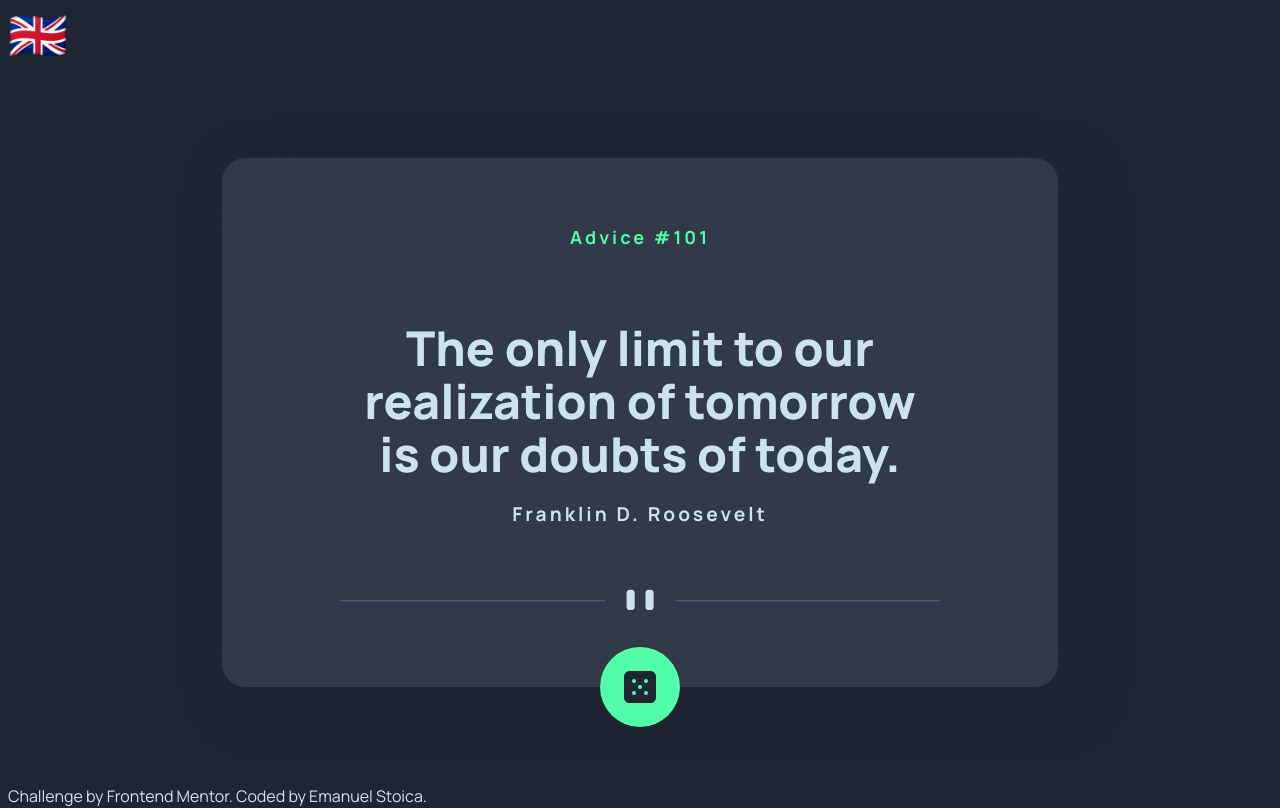
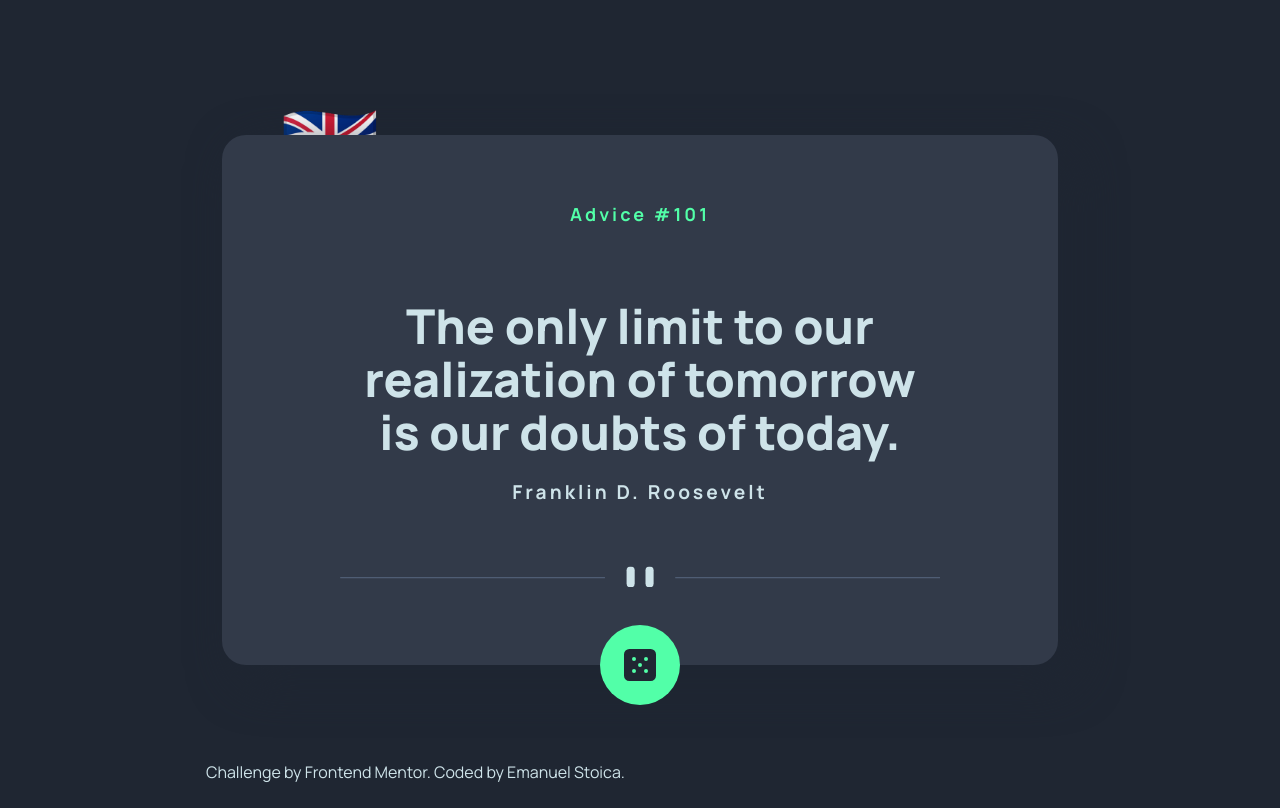
Before and after one commit to emstoica/advice-generator-app, a website built with Vite: page index.html in a window 1280 px wide. Built offline with nearby package versions, Linux system fonts and the light colour scheme.

Commit message:
Save changes

```diff
--- a/index.html
+++ b/index.html
@@ -16,11 +16,11 @@
 
 </head>
 <body>
-
-  <div>
+  <main>
+    <div class="container">
+      <div class="langButton-container">
         <button id="langButton">🇬🇧</button>
       </div>
-  <main>
       <div class="advice-card">
         <div class="advice-id"><p text-data="advice">ADVICE #101</p></div>
         <div id="quoteBox">
@@ -30,13 +30,15 @@
         <div class="divider"><img src="src/assets/pattern-divider-desktop.svg" alt=""></div>
         <div id="getQuoteBtn"><img class="dice" src="src/assets/icon-dice.svg" alt=""></div>
       </div>
-
-  </main>
+    </div>
 
     <div class="attribution">
       Challenge by <a href="https://www.frontendmentor.io?ref=challenge" target="_blank">Frontend Mentor</a>.
       Coded by <a href="https://emanuelstoica.com/">Emanuel Stoica</a>.
     </div>
+
+  </main>
+
   <script type="module" src="/src/main.js"></script>
 </body>
 </html>
--- a/src/main.js
+++ b/src/main.js
@@ -39,12 +39,6 @@ function updateTexts() {
     const key = element.getAttribute("text-data");
     element.textContent = translations[lang][key];
   });
-
-  // Optional: update the toggle button label if needed
-  const toggleButton = document.getElementById("toggle-lang");
-  if (toggleButton && translations[lang].button) {
-    toggleButton.textContent = translations[lang].button;
-  }
 
   // Update flag display
   document.getElementById("langButton").innerText = flags[currentLangIndex];
--- a/src/style.css
+++ b/src/style.css
@@ -94,7 +94,7 @@ textarea:not([rows]) {
 body {
   background-color: var(--clr-neutral-blue-950);
   color: var(--clr-blue-200);
-
+  margin: 0;
   font-family: 'Manrope', sans-serif;
 }
 
@@ -106,17 +106,20 @@ p {
 
 /* LAYOUT */
 
-body {
+
+main {
   display: flex;
   flex-direction: column;
-  justify-content: space-between;
+  justify-content: center;
+  min-height: 100vh;
 
-
+  max-inline-size: 900px;
+  margin-left: auto;
+  margin-right: auto;
 }
 
-main {
-  margin-inline: auto;
-  max-inline-size: 900px;
+.container {
+  position: relative;
 }
 
 .advice-card {
@@ -126,6 +129,7 @@ main {
   align-items: center;
 
   position: relative;
+  z-index: 2;
 }
 
 .divider {
@@ -145,7 +149,13 @@ main {
   bottom: -2.5em;
 }
 
+.attribution {
+  position: fixed;
+  bottom: 0;
+}
+
 /* CARD */
+
 
 .advice-card {
   background-color: var(--clr-neutral-blue-900);
@@ -195,44 +205,6 @@ main {
   }
 }
 
-/* #getQuoteBtn {
-  background-color: var(--clr-green-300);
-  border-radius: 100%;
-  height: 5em;
-  width: auto;
-  aspect-ratio: 1/1;
-
-  img {
-    height: 40%;
-    width: auto;
-    display: block;
-  }
-
-}
-
-#getQuoteBtn:active {
-  animation: spin 800ms linear infinite;
-
-}
-
-@media (width >660px) {
-  #getQuoteBtn:hover {
-    box-shadow: 0 0 16px var(--clr-green-300);
-  }
-}
-
-@keyframes spin {
-  from {
-     transform: rotate(0deg) scale(1);
-     box-shadow: 0 0 16px var(--clr-green-300);
-    }
-  to {
-    transform: rotate(360deg) scale(1.2);
-    box-shadow: 0 0 48px var(--clr-green-300);
-
-  }
-} */
-
 #getQuoteBtn {
   background-color: var(--clr-green-300);
   border-radius: 100%;
@@ -271,16 +243,13 @@ main {
   -ms-user-select: none;
 }
 
-/* Box shadow on hover */
 #getQuoteBtn:hover {
   box-shadow: 0 0 16px var(--clr-green-300);
 }
 
-/* Box shadow when active */
 #getQuoteBtn:active {
   box-shadow: 0 0 48px var(--clr-green-300);
 }
-
 
 .divider {
   margin-block: 2em;
@@ -309,9 +278,15 @@ main {
   }
 }
 
+.langButton-container {
+  position: absolute;
+  top: -7%;
+  left: 10%;
+}
+
 #langButton {
   display: block;
-  font-size: 3em;
+  font-size: clamp(2em, 10vw, 5em);
   background: none;
   border: none;
   padding: 0;
@@ -320,30 +295,28 @@ main {
   cursor: pointer;
   outline: none;
   appearance: none;
+
+  z-index: 1;
 }
 
+#langButton:hover  {
+  transform: translateY(-15%);
+  transition: all 0.3s ease-in-out;
+}
+
+#langButton:active {
+  transform: scale(1.3);
+  transition: all 0.3s ease-in-out;
+}
 @media (width < 660px) {
   #langButton {
-    transform: scale(1.2) translate(8px, 8px);
-  }
-
-  #langButton:active {
-    transform: scale(1.3) translate(8px, 8px);
+    scale: 1.5;
   }
 }
-@media (width > 660px) {
-  #langButton:hover  {
-    transform: scale(1.2) translate(8px, 8px);
-    transition: all 0.3s ease-in-out;
-  }
 
-  #langButton:active {
-    transform: scale(1.3) translate(8px, 8px);
-  }
-
-}
 
 .attribution {
+  margin: 1em;
   text-wrap: balance;
 }
 
```
Lines whose indentation alone changed are shown as unchanged.
